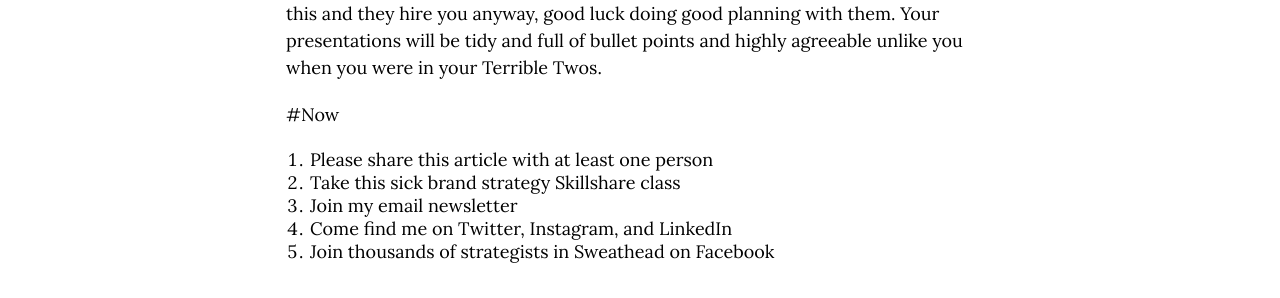
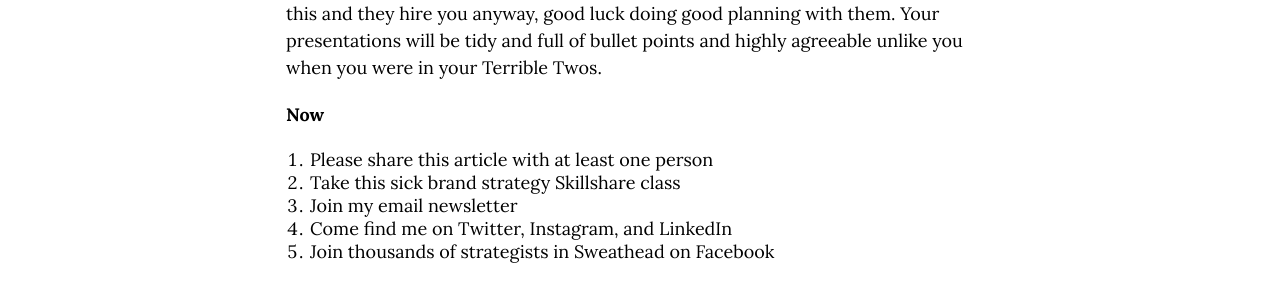
Before and after one commit to markhpollard/markhpollard.github.io, a Jekyll site: the page built from _posts/2019-01-10-your-strategy-portfolio-has-one-critical-job-surprise.markdown, in a window 1280 px wide and 900 px high, scrolled down 4838 px. Shown: the part 157-455 px from the top of the window. Built offline with Jekyll 4.4.1, drawn with Linux system fonts in a browser that asks for light colours; nearby versions of some CDN libraries.

```diff
--- a/_posts/2019-01-10-your-strategy-portfolio-has-one-critical-job-surprise.markdown
+++ b/_posts/2019-01-10-your-strategy-portfolio-has-one-critical-job-surprise.markdown
@@ -96,7 +96,7 @@ It's primal.
 
 And if you share your strategy portfolio with an account planner who doesn't want this and they hire you anyway, good luck doing good planning with them. Your presentations will be tidy and full of bullet points and highly agreeable unlike you when you were in your Terrible Twos.
 
-#Now
+**Now**
 1. Please share this article with at least one person
 2. Take this sick [brand strategy Skillshare class](http://skl.sh/markpollard)
 3. Join my [email newsletter](https://markpollard.us1.list-manage.com/subscribe?u=dfb4c80f84a49d4cfc0d34490&id=c66948a2fc)
```
